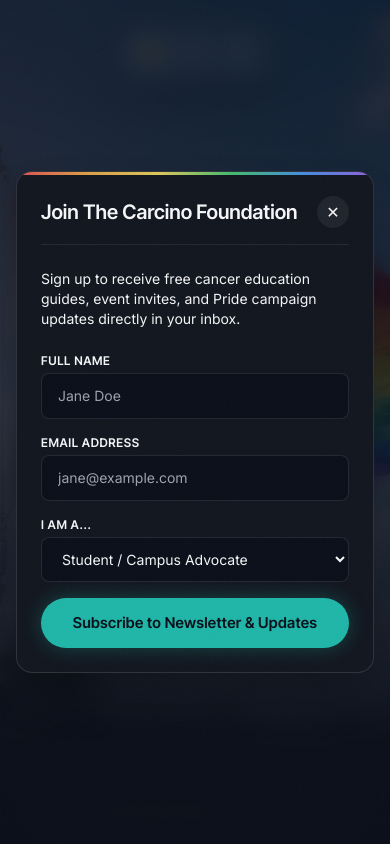
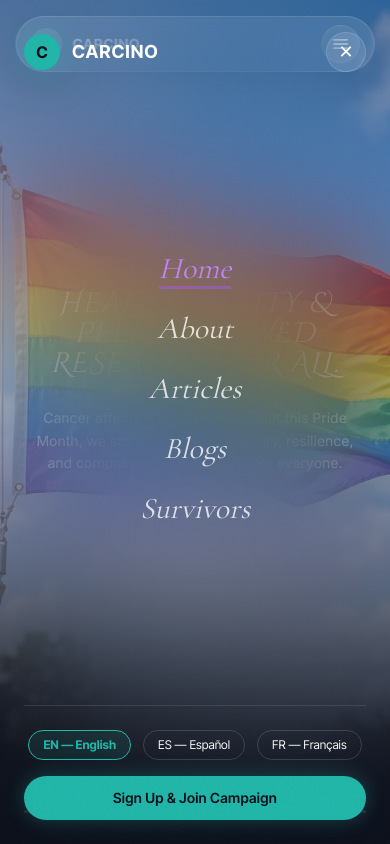
Before and after one commit to brocoder2006/carcino-foundation, a Next.js app: page / in a window 390 px wide. Both pictures are taken after a click on the button "Open Mobile Menu". Shown: the top 844 px of the page. Built offline with nearby package versions, Linux system fonts and the light colour scheme.

Commit message:
refactor: optimize mobile navigation and article gallery layout while adding scroll locking for mobile menu

```diff
--- a/components/ArticleGallery.tsx
+++ b/components/ArticleGallery.tsx
@@ -45,7 +45,7 @@
               transition={{ duration: 0.5, delay: i * 0.08, ease: "easeOut" }}
               whileHover={{ y: -6, scale: 1.02 }}
               onClick={() => setSelectedArticle(article)}
-              className="bg-[#0E121E]/95 hover:bg-[#131828] border border-white/10 hover:border-purple-400/50 rounded-[2.2rem] p-8 sm:p-10 flex flex-col items-center justify-center text-center group cursor-pointer aspect-[16/9.5] relative overflow-hidden shadow-[0_15px_35px_rgba(0,0,0,0.4)] transition-all duration-300"
+              className="bg-[#0E121E]/95 hover:bg-[#131828] border border-white/10 hover:border-purple-400/50 rounded-[1.8rem] sm:rounded-[2.2rem] p-6 py-8 sm:p-10 flex flex-col items-center justify-center text-center group cursor-pointer min-h-[170px] sm:aspect-[16/9.5] relative overflow-hidden shadow-[0_15px_35px_rgba(0,0,0,0.4)] transition-all duration-300"
             >
               {/* Soft Inner Highlight Arc */}
               <div className="absolute inset-0 bg-gradient-to-b from-purple-500/10 via-transparent to-transparent opacity-0 group-hover:opacity-100 transition-opacity pointer-events-none" />
--- a/components/Navbar.tsx
+++ b/components/Navbar.tsx
@@ -1,6 +1,6 @@
 "use client";
 
-import { useState } from "react";
+import { useState, useEffect } from "react";
 import Link from "next/link";
 import { motion, AnimatePresence } from "framer-motion";
 import { NAV_LINKS, LANGUAGES } from "@/lib/data";
@@ -15,16 +15,27 @@
   const [langOpen, setLangOpen] = useState(false);
   const [currentLang, setCurrentLang] = useState("English");
 
+  // Lock background scroll when mobile menu is open
+  useEffect(() => {
+    if (mobileOpen) {
+      document.body.style.overflow = "hidden";
+    } else {
+      document.body.style.overflow = "auto";
+    }
+    return () => {
+      document.body.style.overflow = "auto";
+    };
+  }, [mobileOpen]);
+
   return (
     <>
-      {/* Top Left Floating Brand Icon */}
-      <div className="fixed top-6 left-8 z-50 hidden sm:flex items-center gap-3">
+      {/* Top Left Floating Brand Logo (Visible on desktop & large tablets) */}
+      <div className="fixed top-6 left-8 z-50 hidden lg:flex items-center gap-3">
         <Link
           href="#home"
           className="w-11 h-11 rounded-2xl bg-navy-950/80 backdrop-blur-xl border border-white/20 flex items-center justify-center text-white shadow-2xl hover:scale-105 transition-transform group"
           title="The Carcino Foundation"
         >
-          {/* Ribbon Mark Icon */}
           <svg width="22" height="22" viewBox="0 0 24 24" fill="none" stroke="currentColor" strokeWidth="2.2" strokeLinecap="round" strokeLinejoin="round" className="group-hover:text-purple-400 transition-colors">
             <path d="M12 2C9 2 7 4.5 7 7.5C7 11 12 17 12 17C12 17 17 11 17 7.5C17 4.5 15 2 12 2Z" />
             <circle cx="12" cy="7.5" r="2.5" />
@@ -32,19 +43,24 @@
         </Link>
       </div>
 
-      {/* Sleek & Larger Floating Center Pill Capsule Navigation Bar */}
-      <header className="fixed top-6 left-1/2 -translate-x-1/2 z-50 w-auto max-w-[95vw]">
-        <nav className="bg-white/[0.14] backdrop-blur-3xl border border-white/25 rounded-full px-3.5 py-2 sm:px-5 sm:py-2.5 flex items-center gap-2 sm:gap-3.5 shadow-[0_15px_45px_rgba(0,0,0,0.35)] transition-all">
-          {/* Left Ribbon Circle Logo inside Pill */}
+      {/* Floating Center Pill Navigation Bar */}
+      <header className="fixed top-4 sm:top-6 left-1/2 -translate-x-1/2 z-50 w-[92vw] sm:w-auto max-w-5xl">
+        <nav className="bg-white/[0.14] backdrop-blur-3xl border border-white/25 rounded-full px-3.5 py-2 sm:px-5 sm:py-2.5 flex items-center justify-between md:justify-start gap-2 sm:gap-3.5 shadow-[0_15px_45px_rgba(0,0,0,0.35)] transition-all">
+          {/* Brand Logo & Ribbon */}
           <Link
             href="#home"
-            className="w-9 h-9 sm:w-10 sm:h-10 rounded-full bg-white/20 hover:bg-white/30 flex items-center justify-center text-white text-base sm:text-lg transition-transform hover:scale-105 flex-shrink-0 shadow-md"
+            className="flex items-center gap-2.5 flex-shrink-0 group"
           >
+            <div className="w-8 h-8 sm:w-10 sm:h-10 rounded-full bg-white/20 group-hover:bg-white/30 flex items-center justify-center text-white text-base sm:text-lg transition-transform group-hover:scale-105 shadow-md">
               🎗️
+            </div>
+            <span className="font-heading font-[700] text-sm sm:text-base tracking-wider text-white md:hidden lg:inline-block">
+              CARCINO
+            </span>
           </Link>
 
-          {/* Nav Items Row (Desktop & Tablet) */}
-          <div className="hidden md:flex items-center gap-1.5">
+          {/* Desktop Navigation Links (Only visible on md+ screens) */}
+          <div className="hidden md:flex items-center gap-1.5 mx-auto">
             {NAV_LINKS.map((link) => {
               const isActive = activeTab === link.label;
               return (
@@ -52,7 +68,7 @@
                   key={link.href}
                   href={link.href}
                   onClick={() => setActiveTab(link.label)}
-                  className={`px-5 py-2 rounded-full text-sm font-medium transition-all duration-300 ${
+                  className={`px-4 lg:px-5 py-2 rounded-full text-xs lg:text-sm font-medium transition-all duration-300 ${
                     isActive
                       ? "bg-gradient-to-r from-purple-600 via-violet-600 to-indigo-600 text-white shadow-[0_0_20px_rgba(156,64,255,0.45)] scale-105"
                       : "text-white/85 hover:text-white hover:bg-white/12"
@@ -64,13 +80,13 @@
             })}
           </div>
 
-          {/* Right Language Selector Pill Dropdown */}
+          {/* Desktop Language Dropdown (Only visible on md+ screens) */}
           <div className="relative hidden md:block">
             <button
               onClick={() => setLangOpen(!langOpen)}
-              className="flex items-center gap-2 bg-white/12 hover:bg-white/22 border border-white/20 rounded-full px-4 py-2 text-sm text-white font-medium transition-all"
+              className="flex items-center gap-1.5 bg-white/12 hover:bg-white/22 border border-white/20 rounded-full px-3.5 py-1.5 lg:px-4 lg:py-2 text-xs lg:text-sm text-white font-medium transition-all"
             >
-              <svg width="15" height="15" viewBox="0 0 24 24" fill="none" stroke="currentColor" strokeWidth="2">
+              <svg width="14" height="14" viewBox="0 0 24 24" fill="none" stroke="currentColor" strokeWidth="2">
                 <circle cx="12" cy="12" r="10" />
                 <line x1="2" y1="12" x2="22" y2="12" />
                 <path d="M12 2a15.3 15.3 0 0 1 4 10 15.3 15.3 0 0 1-4 10 15.3 15.3 0 0 1-4-10 15.3 15.3 0 0 1 4-10z" />
@@ -86,7 +102,7 @@
                   animate={{ opacity: 1, y: 0, scale: 1 }}
                   exit={{ opacity: 0, y: 10, scale: 0.95 }}
                   transition={{ duration: 0.15 }}
-                  className="absolute right-0 top-full mt-3 bg-navy-950/95 border border-white/25 rounded-2xl py-2.5 min-w-[140px] shadow-2xl z-50 backdrop-blur-2xl"
+                  className="absolute right-0 top-full mt-3 bg-navy-950/95 border border-white/25 rounded-2xl py-2 min-w-[140px] shadow-2xl z-50 backdrop-blur-2xl"
                 >
                   {LANGUAGES.map((lang) => (
                     <button
@@ -95,7 +111,7 @@
                         setCurrentLang(lang.label);
                         setLangOpen(false);
                       }}
-                      className={`block w-full text-left px-4 py-2 text-sm font-medium transition-colors ${
+                      className={`block w-full text-left px-4 py-2 text-xs font-medium transition-colors ${
                         currentLang === lang.label
                           ? "text-purple-400 bg-purple-500/15"
                           : "text-white/80 hover:text-white hover:bg-white/10"
@@ -109,10 +125,10 @@
             </AnimatePresence>
           </div>
 
-          {/* Far Right Account / Sign Up Circle Button */}
+          {/* Sign Up Account Icon Button (Desktop) */}
           <button
             onClick={onOpenSignUp}
-            className="w-9 h-9 sm:w-10 sm:h-10 rounded-full bg-white/12 hover:bg-white/25 border border-white/20 flex items-center justify-center text-white text-sm transition-transform hover:scale-105 flex-shrink-0 shadow-md"
+            className="hidden md:flex w-9 h-9 sm:w-10 sm:h-10 rounded-full bg-white/12 hover:bg-white/25 border border-white/20 items-center justify-center text-white text-sm transition-transform hover:scale-105 flex-shrink-0 shadow-md"
             title="Sign Up / Join Campaign"
           >
             <svg width="17" height="17" viewBox="0 0 24 24" fill="none" stroke="currentColor" strokeWidth="2.2">
@@ -123,13 +139,13 @@
             </svg>
           </button>
 
-          {/* Mobile Hamburger Menu Toggle */}
+          {/* Mobile Hamburger Toggle Button (ONLY visible on mobile screens < md) */}
           <button
             onClick={() => setMobileOpen(true)}
-            className="md:hidden text-white p-2 rounded-full hover:bg-white/15"
-            aria-label="Toggle navigation menu"
+            className="md:hidden text-white p-2 rounded-full bg-white/15 hover:bg-white/25 transition-colors border border-white/20 flex items-center justify-center"
+            aria-label="Open Mobile Menu"
           >
-            <svg width="22" height="22" viewBox="0 0 24 24" fill="none" stroke="currentColor" strokeWidth="2">
+            <svg width="20" height="20" viewBox="0 0 24 24" fill="none" stroke="currentColor" strokeWidth="2.2" strokeLinecap="round" strokeLinejoin="round">
               <line x1="4" y1="7" x2="20" y2="7" />
               <line x1="4" y1="12" x2="20" y2="12" />
               <line x1="4" y1="17" x2="20" y2="17" />
@@ -138,45 +154,89 @@
         </nav>
       </header>
 
-      {/* Mobile Drawer */}
+      {/* Full-Screen Mobile Drawer Menu (Appears ONLY when Hamburger Button is tapped) */}
       <AnimatePresence>
         {mobileOpen && (
           <motion.div
-            initial={{ opacity: 0 }}
-            animate={{ opacity: 1 }}
-            exit={{ opacity: 0 }}
-            className="fixed inset-0 z-[60] bg-navy-950/95 backdrop-blur-2xl md:hidden flex flex-col justify-between p-6"
+            initial={{ opacity: 0, y: -20 }}
+            animate={{ opacity: 1, y: 0 }}
+            exit={{ opacity: 0, y: -20 }}
+            transition={{ duration: 0.25, ease: "easeOut" }}
+            className="fixed inset-0 z-[100] bg-navy-950/98 backdrop-blur-3xl md:hidden flex flex-col justify-between p-6 sm:p-8"
           >
-            <div className="flex items-center justify-between">
-              <span className="font-heading font-[700] text-xl text-white">THE CARCINO FOUNDATION</span>
-              <button onClick={() => setMobileOpen(false)} className="text-white p-2">✕</button>
+            {/* Drawer Header */}
+            <div className="flex items-center justify-between pt-2">
+              <div className="flex items-center gap-3">
+                <div className="w-9 h-9 rounded-full bg-teal flex items-center justify-center font-heading font-[700] text-navy-950 text-base shadow-teal-glow">
+                  C
+                </div>
+                <span className="font-heading font-[700] text-lg tracking-wider text-white">
+                  CARCINO
+                </span>
+              </div>
+              <button
+                onClick={() => setMobileOpen(false)}
+                className="w-10 h-10 rounded-full bg-white/10 hover:bg-white/20 border border-white/15 flex items-center justify-center text-white text-lg transition-colors"
+                aria-label="Close Mobile Menu"
+              >
+                ✕
+              </button>
             </div>
 
-            <div className="flex flex-col items-center gap-6 my-auto">
-              {NAV_LINKS.map((link) => (
+            {/* Main Navigation Links */}
+            <div className="flex flex-col items-center justify-center gap-6 my-auto">
+              {NAV_LINKS.map((link, i) => (
+                <motion.div
+                  key={link.href}
+                  initial={{ opacity: 0, y: 15 }}
+                  animate={{ opacity: 1, y: 0 }}
+                  transition={{ delay: i * 0.06 }}
+                >
                   <Link
-                  key={link.href}
                     href={link.href}
                     onClick={() => {
                       setActiveTab(link.label);
                       setMobileOpen(false);
                     }}
-                  className="font-editorial italic text-3xl text-white hover:text-purple-400 transition-colors"
+                    className={`font-editorial italic text-3xl sm:text-4xl text-center block transition-colors ${
+                      activeTab === link.label
+                        ? "text-purple-400 font-normal underline decoration-purple-500/50 underline-offset-8"
+                        : "text-white/80 hover:text-white"
+                    }`}
                   >
                     {link.label}
                   </Link>
+                </motion.div>
               ))}
             </div>
 
+            {/* Drawer Footer Controls */}
+            <div className="space-y-4 pt-6 border-t border-white/10">
+              <div className="flex justify-center gap-3">
+                {LANGUAGES.map((lang) => (
+                  <button
+                    key={lang.code}
+                    onClick={() => setCurrentLang(lang.label)}
+                    className={`font-heading text-xs px-3.5 py-1.5 rounded-full border transition-colors ${
+                      currentLang === lang.label
+                        ? "border-teal text-teal bg-teal/10 font-bold"
+                        : "border-white/15 text-muted hover:text-white"
+                    }`}
+                  >
+                    {lang.code} — {lang.label}
+                  </button>
+                ))}
+              </div>
               <button
                 onClick={() => {
                   setMobileOpen(false);
                   onOpenSignUp();
                 }}
-              className="btn-teal w-full text-center"
+                className="btn-teal w-full text-center text-sm py-3"
               >
-              Sign Up
+                Sign Up & Join Campaign
               </button>
+            </div>
           </motion.div>
         )}
       </AnimatePresence>
--- a/components/ScrambleText.tsx
+++ b/components/ScrambleText.tsx
@@ -72,7 +72,7 @@
   return (
     <h1
       ref={textRef}
-      className={`font-swash-serif text-[clamp(2.5rem,6.8vw,5.25rem)] leading-[1.04] tracking-wide text-white uppercase max-w-4xl drop-shadow-md select-none min-h-[3.2em] flex items-center justify-center ${className}`}
+      className={`font-swash-serif text-[clamp(1.75rem,5.8vw,5.25rem)] leading-[1.08] sm:leading-[1.04] tracking-wide text-white uppercase max-w-4xl drop-shadow-md select-none min-h-[3.5em] sm:min-h-[3.2em] px-2 text-center flex items-center justify-center ${className}`}
     >
       {phrases[0]}
     </h1>
```
Lines whose indentation alone changed are shown as unchanged.
